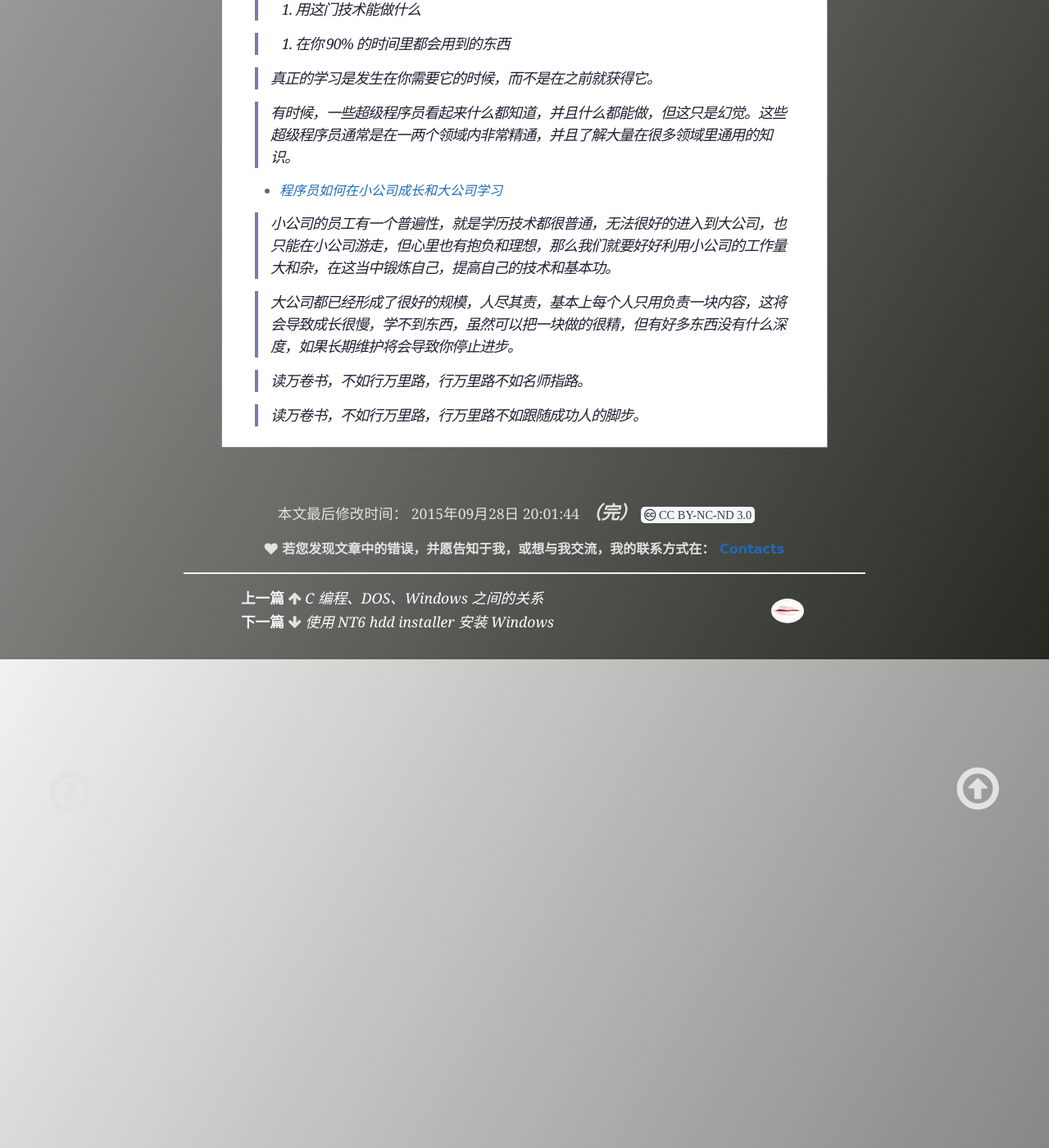
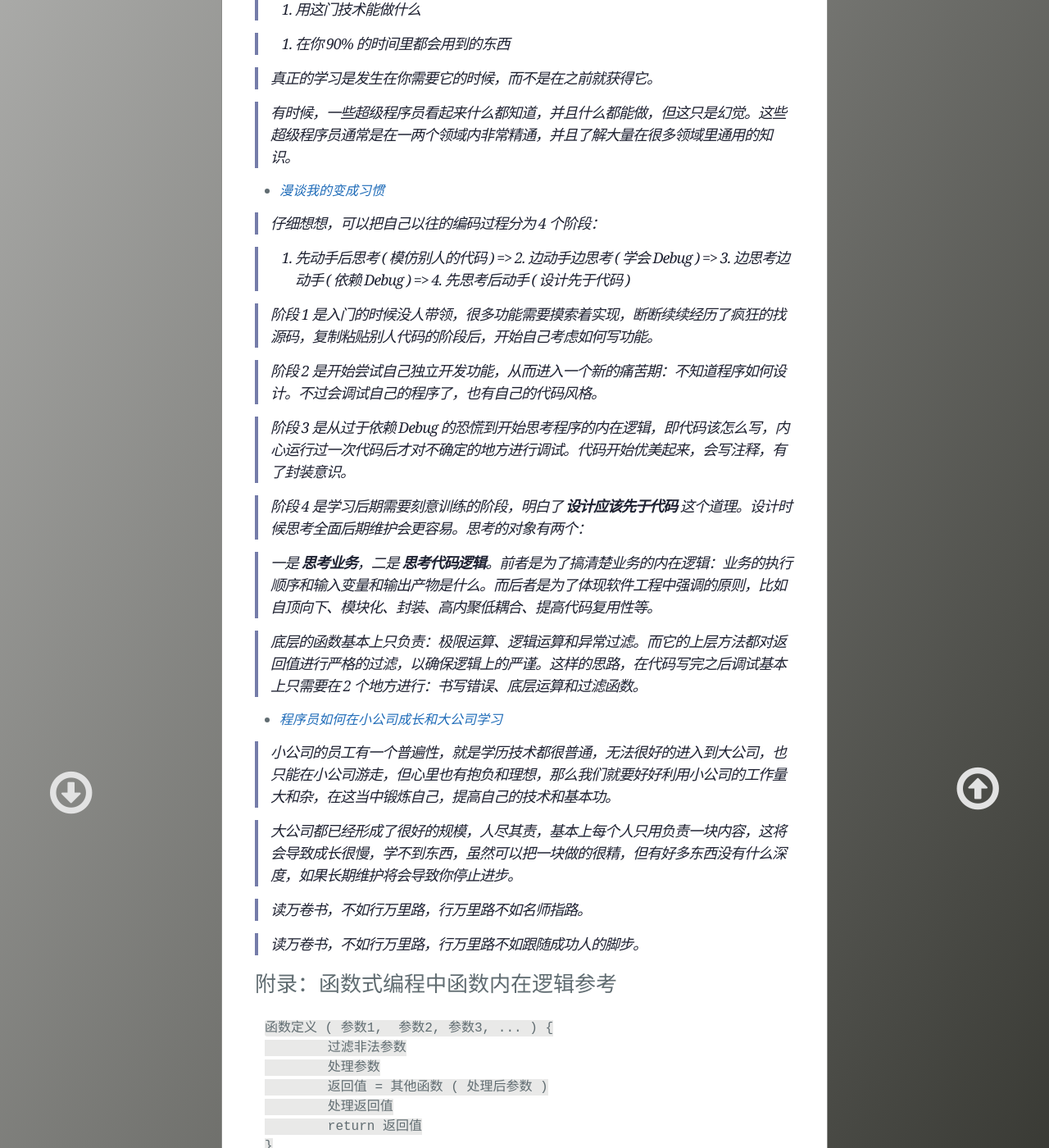
Before and after one commit to light-shadow/ckwongloy.github.io, a Jekyll site: the page built from _posts/2015-04-04-How-to-Programming.md, in a window 1280 px wide and 1400 px high, scrolled down 2326 px. Shown: the whole window at 82% size. Built offline with Jekyll 4.4.1, drawn with Linux system fonts in a browser that asks for light colours; Markdown is read by kramdown in place of the engine named in the settings; some of the changed text lies outside the part shown.

Commit message:
update resume mainly and do some posts adding

````diff
--- a/_posts/2015-04-04-How-to-Programming.md
+++ b/_posts/2015-04-04-How-to-Programming.md
@@ -101,6 +101,24 @@ Level 3、高级实践：学以致用去 Coding
 
 > 有时候，一些超级程序员看起来什么都知道，并且什么都能做，但这只是幻觉。这些超级程序员通常是在一两个领域内非常精通，并且了解大量在很多领域里通用的知识。
 
+- *[漫谈我的变成习惯](http://blog.watsy0007.com/programming/2015/05/24/talk-about-my-programming-habit/)*
+
+> 仔细想想，可以把自己以往的编码过程分为 4 个阶段：
+
+> 1. 先动手后思考 ( 模仿别人的代码 ) => 2. 边动手边思考 ( 学会 Debug ) => 3. 边思考边动手 ( 依赖 Debug ) => 4. 先思考后动手 ( 设计先于代码 )
+
+> 阶段 1 是入门的时候没人带领，很多功能需要摸索着实现，断断续续经历了疯狂的找源码，复制粘贴别人代码的阶段后，开始自己考虑如何写功能。
+
+> 阶段 2 是开始尝试自己独立开发功能，从而进入一个新的痛苦期：不知道程序如何设计。不过会调试自己的程序了，也有自己的代码风格。
+
+> 阶段 3 是从过于依赖 Debug 的恐慌到开始思考程序的内在逻辑，即代码该怎么写，内心运行过一次代码后才对不确定的地方进行调试。代码开始优美起来，会写注释，有了封装意识。
+
+> 阶段 4 是学习后期需要刻意训练的阶段，明白了 **设计应该先于代码** 这个道理。设计时候思考全面后期维护会更容易。思考的对象有两个：
+
+> 一是 **思考业务**，二是 **思考代码逻辑**。前者是为了搞清楚业务的内在逻辑：业务的执行顺序和输入变量和输出产物是什么。而后者是为了体现软件工程中强调的原则，比如自顶向下、模块化、封装、高内聚低耦合、提高代码复用性等。
+
+> 底层的函数基本上只负责：极限运算、逻辑运算和异常过滤。而它的上层方法都对返回值进行严格的过滤，以确保逻辑上的严谨。这样的思路，在代码写完之后调试基本上只需要在 2 个地方进行：书写错误、底层运算和过滤函数。
+
 - *[程序员如何在小公司成长和大公司学习](http://blog.jobbole.com/5179/)*
 
 > 小公司的员工有一个普遍性，就是学历技术都很普通，无法很好的进入到大公司，也只能在小公司游走，但心里也有抱负和理想，那么我们就要好好利用小公司的工作量大和杂，在这当中锻炼自己，提高自己的技术和基本功。
@@ -110,3 +128,29 @@ Level 3、高级实践：学以致用去 Coding
 > 读万卷书，不如行万里路，行万里路不如名师指路。
 
 > 读万卷书，不如行万里路，行万里路不如跟随成功人的脚步。
+
+###附录：函数式编程中函数内在逻辑参考
+
+```
+函数定义 ( 参数1,  参数2, 参数3, ... ) {
+	过滤非法参数
+	处理参数
+	返回值 = 其他函数 ( 处理后参数 )
+	处理返回值
+	return 返回值
+}
+
+其他函数 ( 参数1,  参数2, 参数3, ... ) {
+	过滤非法参数
+	处理参数
+	返回值 = 其他函数 ( 处理后参数 )
+	处理返回值
+	return 返回值
+}
+```
+
+这种函数逻辑解决问题的方式很像递归的思考过程。
+
+`参数1,  参数2, 参数3, ...` 中参数是语言自带变量类型，包括类实例和函数。
+
+##### **说明**：良好的设计应该考虑设计模式。
````
Also changed, not shown: _posts/2015-03-25-Touches.md (+4 -1 lines), _posts/2015-04-10-Compare-Programming-Language.md (+16 -2 lines), 2 other files.
